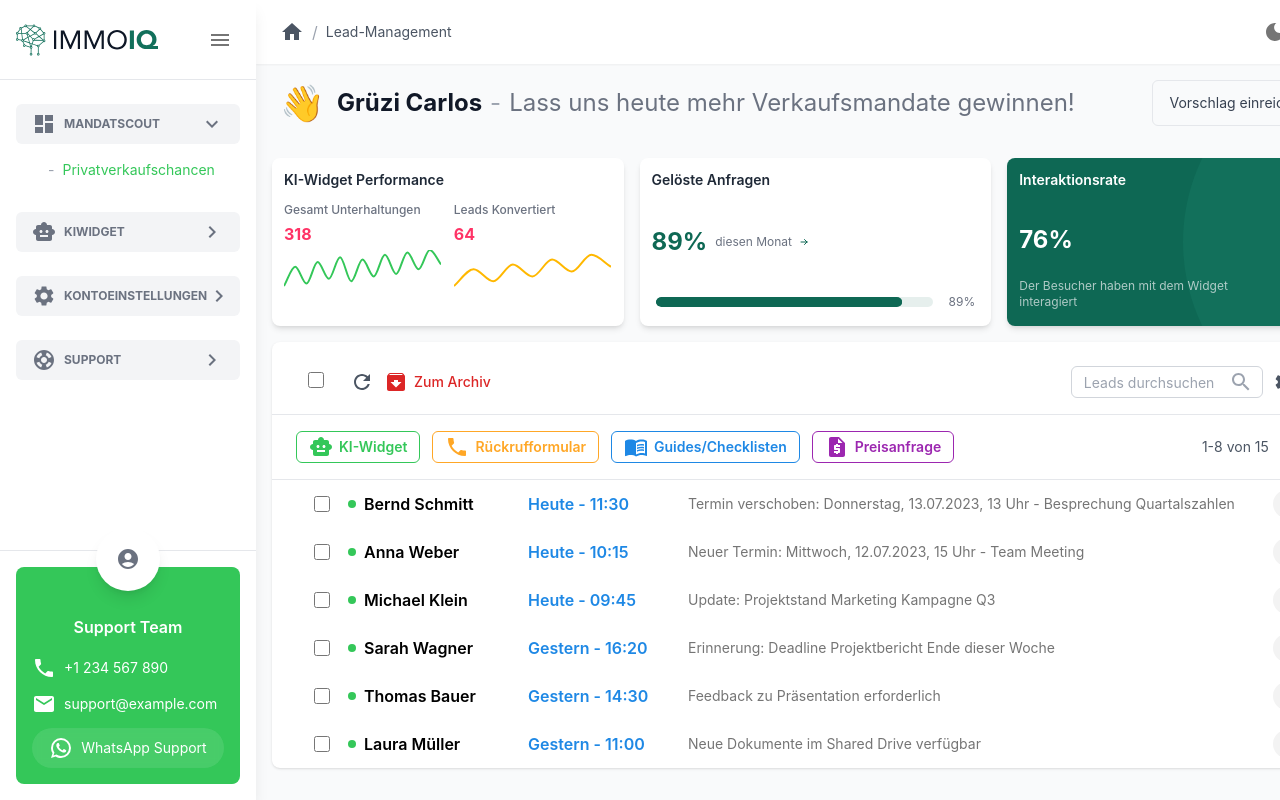
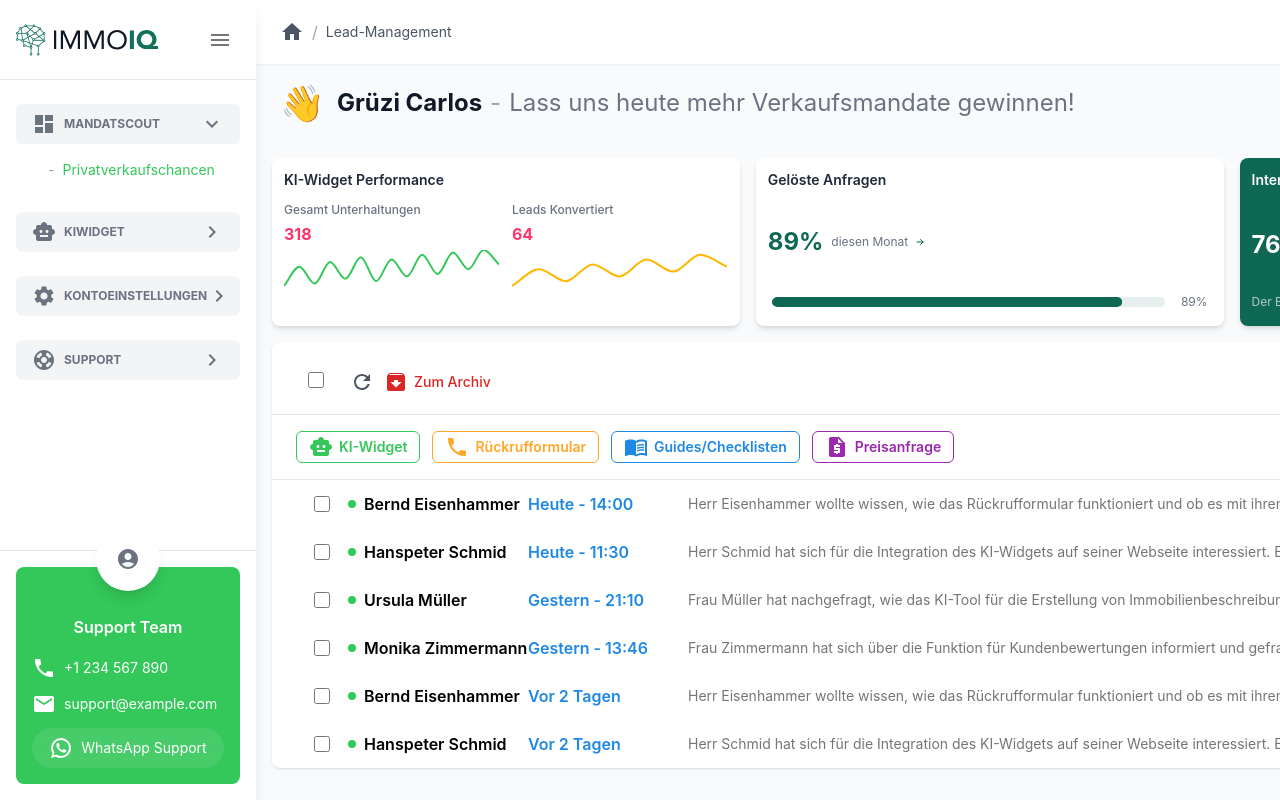
Before and after one commit to anonfaded/immoiq, a React (Vite) app: page /dashboard in a window 1280 px wide. Built offline with nearby package versions, Linux system fonts and the light colour scheme.

Commit message:
Refactor Dashboard component: Replace inquiry data with updated entries reflecting recent user interactions. This change enhances the relevance and clarity of the information presented, improving the overall user experience.

```diff
--- a/src/pages/Dashboard.jsx
+++ b/src/pages/Dashboard.jsx
@@ -282,21 +282,81 @@ export default function Dashboard() {
   const containerRef = useRef(null);
 
   const rows = [
-    { name: 'Bernd Schmitt', time: 'Heute - 11:30', description: 'Termin verschoben: Donnerstag, 13.07.2023, 13 Uhr - Besprechung Quartalszahlen' },
-    { name: 'Anna Weber', time: 'Heute - 10:15', description: 'Neuer Termin: Mittwoch, 12.07.2023, 15 Uhr - Team Meeting' },
-    { name: 'Michael Klein', time: 'Heute - 09:45', description: 'Update: Projektstand Marketing Kampagne Q3' },
-    { name: 'Sarah Wagner', time: 'Gestern - 16:20', description: 'Erinnerung: Deadline Projektbericht Ende dieser Woche' },
-    { name: 'Thomas Bauer', time: 'Gestern - 14:30', description: 'Feedback zu Präsentation erforderlich' },
-    { name: 'Laura Müller', time: 'Gestern - 11:00', description: 'Neue Dokumente im Shared Drive verfügbar' },
-    { name: 'Felix Hoffmann', time: 'Vorgestern - 15:45', description: 'Meeting Notizen: Strategiebesprechung' },
-    { name: 'Julia Schmidt', time: 'Vorgestern - 13:20', description: 'Wichtige Änderungen am Projektplan' },
-    { name: 'David Fischer', time: 'Vorgestern - 10:00', description: 'Quartalsbericht zur Überprüfung bereit' },
-    { name: 'Marie Weber', time: 'Montag - 16:30', description: 'Neue Kundenanfrage: Beratungstermin vereinbaren' },
-    { name: 'Paul Schneider', time: 'Montag - 14:15', description: 'Status Update: IT-Infrastruktur Projekt' },
-    { name: 'Lisa Meyer', time: 'Montag - 11:45', description: 'Reminder: Teambuilding Event nächste Woche' },
-    { name: 'Robert Wagner', time: 'Montag - 09:30', description: 'Analyse der Marktzahlen abgeschlossen' },
-    { name: 'Sophie Koch', time: 'Sonntag - 18:00', description: 'Vorschlag: Neue Marketingstrategie Q4' },
-    { name: 'Max Becker', time: 'Sonntag - 15:20', description: 'Feedback zur neuen Website-Version' }
+    {
+      name: "Bernd Eisenhammer",
+      time: "Heute - 14:00",
+      description: "Herr Eisenhammer wollte wissen, wie das Rückrufformular funktioniert und ob es mit ihrem aktuellen CRM-System verbunden werde ..."
+    },
+    {
+      name: "Hanspeter Schmid",
+      time: "Heute - 11:30",
+      description: "Herr Schmid hat sich für die Integration des KI-Widgets auf seiner Webseite interessiert. Er möchte mehr über die Lead-Management ..."
+    },
+    {
+      name: "Ursula Müller",
+      time: "Gestern - 21:10",
+      description: "Frau Müller hat nachgefragt, wie das KI-Tool für die Erstellung von Immobilienbeschreibungen genutzt werden kann, um Zeit zu spare.."
+    },
+    {
+      name: "Monika Zimmermann",
+      time: "Gestern - 13:46",
+      description: "Frau Zimmermann hat sich über die Funktion für Kundenbewertungen informiert und gefragt, wie diese in ihre bestehende Webseite ..."
+    },
+    {
+      name: "Bernd Eisenhammer",
+      time: "Vor 2 Tagen",
+      description: "Herr Eisenhammer wollte wissen, wie das Rückrufformular funktioniert und ob es mit ihrem aktuellen CRM-System verbunden werde ..."
+    },
+    {
+      name: "Hanspeter Schmid",
+      time: "Vor 2 Tagen",
+      description: "Herr Schmid hat sich für die Integration des KI-Widgets auf seiner Webseite interessiert. Er möchte mehr über die Lead-Management ..."
+    },
+    {
+      name: "Ursula Müller",
+      time: "Vor 2 Tagen",
+      description: "Frau Müller hat nachgefragt, wie das KI-Tool für die Erstellung von Immobilienbeschreibungen genutzt werden kann, um Zeit zu spare.."
+    },
+    {
+      name: "Monika Zimmermann",
+      time: "Vor 4 Tagen",
+      description: "Frau Zimmermann hat sich über die Funktion für Kundenbewertungen informiert und gefragt, wie diese in ihre bestehende Webseite ..."
+    },
+    {
+      name: "Bernd Eisenhammer",
+      time: "Vor 4 Tagen",
+      description: "Herr Eisenhammer wollte wissen, wie das Rückrufformular funktioniert und ob es mit ihrem aktuellen CRM-System verbunden werde ..."
+    },
+    {
+      name: "Hanspeter Schmid",
+      time: "Vor 6 Tagen",
+      description: "Herr Schmid hat sich für die Integration des KI-Widgets auf seiner Webseite interessiert. Er möchte mehr über die Lead-Management ..."
+    },
+    {
+      name: "Ursula Müller",
+      time: "Vor 1 Woche",
+      description: "Frau Müller hat nachgefragt, wie das KI-Tool für die Erstellung von Immobilienbeschreibungen genutzt werden kann, um Zeit zu spare.."
+    },
+    {
+      name: "Monika Zimmermann",
+      time: "Vor 1 Woche",
+      description: "Frau Zimmermann hat sich über die Funktion für Kundenbewertungen informiert und gefragt, wie diese in ihre bestehende Webseite ..."
+    },
+    {
+      name: "Bernd Eisenhammer",
+      time: "Vor 1 Woche",
+      description: "Herr Eisenhammer wollte wissen, wie das Rückrufformular funktioniert und ob es mit ihrem aktuellen CRM-System verbunden werde ..."
+    },
+    {
+      name: "Hanspeter Schmid",
+      time: "Vor 1 Woche",
+      description: "Herr Schmid hat sich für die Integration des KI-Widgets auf seiner Webseite interessiert. Er möchte mehr über die Lead-Management ..."
+    },
+    {
+      name: "Ursula Müller",
+      time: "Vor 2 Wochen",
+      description: "Frau Müller hat nachgefragt, wie das KI-Tool für die Erstellung von Immobilienbeschreibungen genutzt werden kann, um Zeit zu spare.."
+    }
   ];
 
   const totalRows = rows.length;
```
